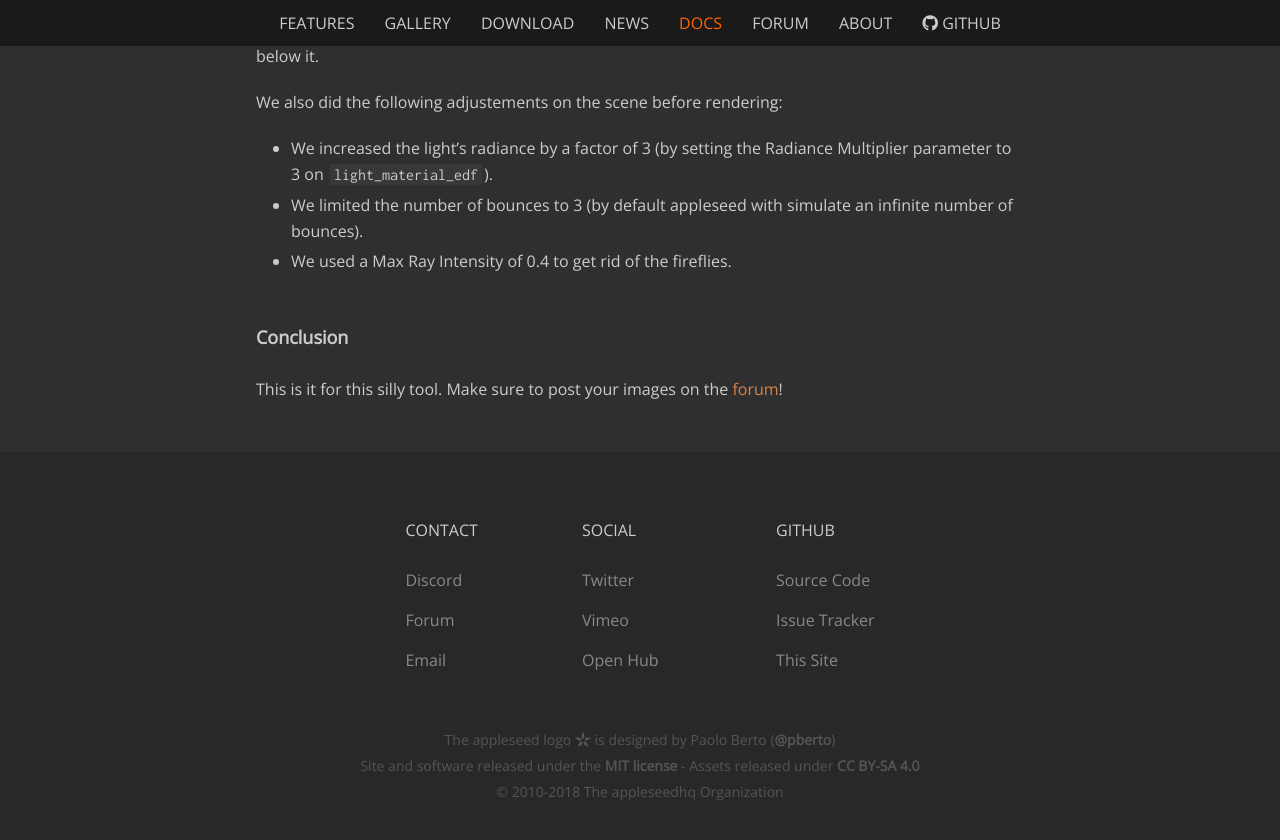
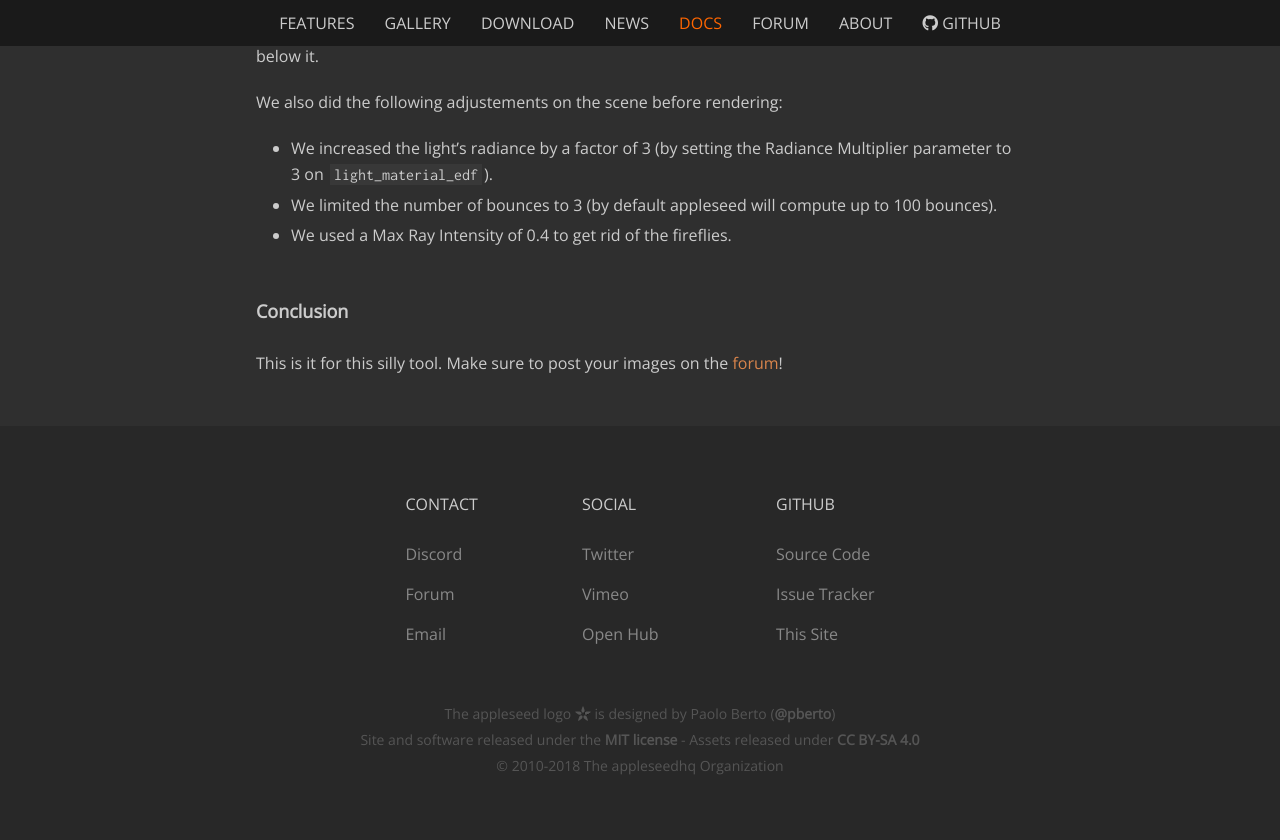
Before and after one commit to appleseedhq/appleseedhq.github.io, a Jekyll site: the page built from _docs/makefluffy.md, in a window 1280 px wide and 900 px high, scrolled down 3884 px. Shown: the top 840 px of the window. Built offline with Jekyll 4.4.1, drawn with Linux system fonts in a browser that asks for light colours; nearby versions of some CDN libraries.

Commit message:
Small fixes in makefluffy docs

```diff
--- a/_docs/makefluffy.md
+++ b/_docs/makefluffy.md
@@ -84,7 +84,7 @@ where the source scene, `fluffy_cornell_box_template.appleseed`, is a modificati
 We also did the following adjustements on the scene before rendering:
 
 - We increased the light's radiance by a factor of 3 (by setting the Radiance Multiplier parameter to 3 on `light_material_edf`).
-- We limited the number of bounces to 3 (by default appleseed with simulate an infinite number of bounces).
+- We limited the number of bounces to 3 (by default appleseed will compute up to 100 bounces).
 - We used a Max Ray Intensity of 0.4 to get rid of the fireflies.
 
 
```
